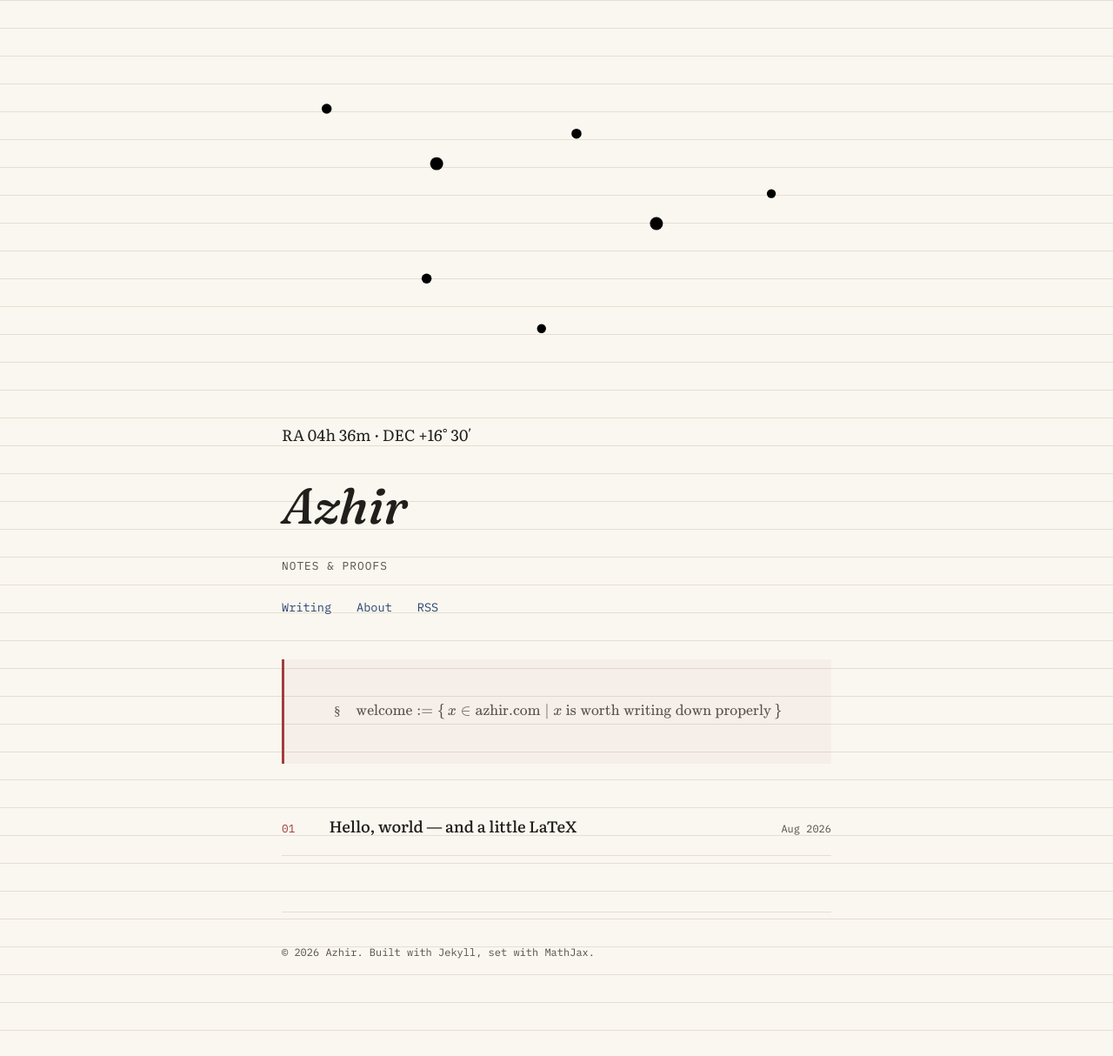
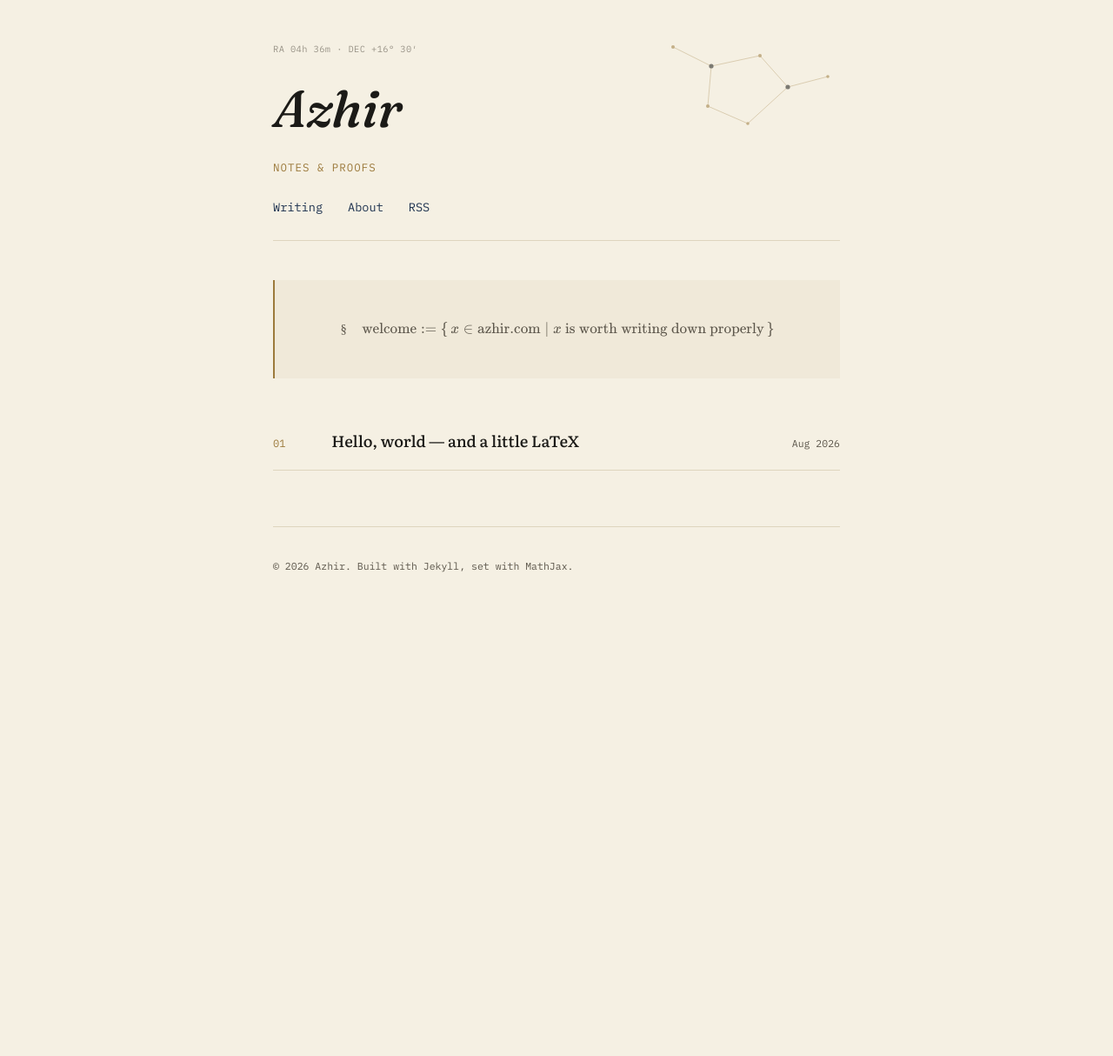
Before and after one commit to azhir/azhirmahmood_website, a Jekyll site: the page built from index.html, in a window 1280 px wide. Shown: the whole page at 87% size. Built offline with Jekyll 4.4.1, drawn with Linux system fonts in a browser that asks for light colours; after the commit the page ends 900 px from its top, so only the background shows below that.

Commit message:
Add redesigned styles and tagline

```diff
--- a/assets/css/style.scss
+++ b/assets/css/style.scss
@@ -1,27 +1,23 @@
 ---
 ---
-@import url('https://fonts.googleapis.com/css2?family=Fraunces:ital,opsz,wght@0,9..144,400;0,9..144,600;1,9..144,500&family=Literata:ital,opsz,wght@0,7..72,400;0,7..72,500;1,7..72,400&family=IBM+Plex+Mono:wght@400;500&display=swap');
+@import url('https://fonts.googleapis.com/css2?family=Fraunces:ital,opsz,wght@0,9..144,400;0,9..144,500;0,9..144,600;1,9..144,500&family=Literata:ital,opsz,wght@0,7..72,400;0,7..72,500;1,7..72,400&family=IBM+Plex+Mono:wght@400;500&display=swap');
 
 :root {
-  --paper: #FAF7F0;
-  --paper-line: #E4DFD1;
-  --ink: #211F1C;
-  --ink-soft: #55504A;
-  --blue: #2B4570;
-  --brick: #A13D3D;
-  --max-w: 680px;
+  --paper: #F5F0E3;
+  --paper-line: #DED5BE;
+  --ink: #1B1A17;
+  --ink-soft: #5C564B;
+  --brass: #9C7A3C;
+  --navy: #1F3350;
+  --max-w: 700px;
 }
 
 * { box-sizing: border-box; }
-
 html { -webkit-font-smoothing: antialiased; }
 
 body {
   margin: 0;
-  background:
-    linear-gradient(var(--paper-line) 1px, transparent 1px) 0 0 / 100% 2rem,
-    var(--paper);
-  background-attachment: local;
+  background: var(--paper);
   color: var(--ink);
   font-family: 'Literata', Georgia, serif;
   font-size: 18px;
@@ -29,93 +25,107 @@
 }
 
 @media (prefers-reduced-motion: no-preference) {
-  a, .post-item { transition: color .15s ease, border-color .15s ease; }
+  a, .post-item, .chart-dot { transition: color .15s ease, border-color .15s ease, opacity .3s ease; }
 }
 
 .wrap {
   max-width: var(--max-w);
   margin: 0 auto;
-  padding: 3.5rem 1.5rem 6rem;
+  padding: 3rem 1.5rem 6rem;
 }
 
-/* ---- Header / hero ---- */
+/* ---- Header / hero: star-chart signature ---- */
 .site-header {
-  margin-bottom: 3rem;
+  position: relative;
+  margin-bottom: 2.8rem;
+  padding-bottom: 1.6rem;
+  border-bottom: 1px solid var(--paper-line);
+}
+
+.chart-svg {
+  position: absolute;
+  top: -18px;
+  right: -10px;
+  width: 220px;
+  height: 140px;
+  opacity: 0.55;
+  pointer-events: none;
+}
+.chart-line { stroke: var(--brass); stroke-width: 1; opacity: 0.55; }
+.chart-dot { fill: var(--brass); }
+.chart-dot.bright { fill: var(--ink); }
+
+.coord-tick {
+  font-family: 'IBM Plex Mono', monospace;
+  font-size: 0.65rem;
+  letter-spacing: 0.04em;
+  color: var(--ink-soft);
+  opacity: 0.6;
+  margin: 0 0 0.6rem;
 }
 
 .site-title {
   font-family: 'Fraunces', Georgia, serif;
   font-style: italic;
   font-weight: 500;
-  font-size: clamp(2.6rem, 8vw, 3.6rem);
+  font-size: clamp(2.6rem, 8vw, 3.7rem);
   letter-spacing: -0.01em;
-  margin: 0 0 .15em;
+  margin: 0 0 .1em;
   color: var(--ink);
+  position: relative;
+  z-index: 1;
 }
-
 .site-title a { color: inherit; text-decoration: none; }
 
 .site-tagline {
   font-family: 'IBM Plex Mono', monospace;
-  font-size: 0.8rem;
+  font-size: 0.78rem;
   letter-spacing: 0.08em;
   text-transform: uppercase;
-  color: var(--ink-soft);
-  margin: 0 0 1.6rem;
+  color: var(--brass);
+  margin: 0 0 1.5rem;
 }
 
-.site-nav {
-  font-family: 'IBM Plex Mono', monospace;
-  font-size: 0.85rem;
-}
-
-.site-nav a {
-  color: var(--blue);
-  text-decoration: none;
-  margin-right: 1.3rem;
-}
-.site-nav a:hover { border-bottom: 1px solid var(--blue); }
+.site-nav { font-family: 'IBM Plex Mono', monospace; font-size: 0.85rem; }
+.site-nav a { color: var(--navy); text-decoration: none; margin-right: 1.3rem; padding-bottom: 2px; border-bottom: 1px solid transparent; }
+.site-nav a:hover { border-bottom-color: var(--navy); }
 
 .hero-mark {
-  margin: 2rem 0 2.5rem;
-  padding: 1.4rem 1.6rem;
-  border-left: 3px solid var(--brick);
-  background: rgba(161, 61, 61, 0.04);
+  margin: 2.2rem 0 2.5rem;
+  padding: 1.3rem 1.5rem;
+  border-left: 2px solid var(--brass);
+  background: rgba(156, 122, 60, 0.06);
   font-family: 'IBM Plex Mono', monospace;
-  font-size: 0.95rem;
+  font-size: 0.92rem;
   color: var(--ink-soft);
   overflow-x: auto;
 }
 
-/* ---- Post list ---- */
+/* ---- Post list: catalog style ---- */
 .post-list { list-style: none; margin: 0; padding: 0; }
 
 .post-item {
   display: flex;
   gap: 1rem;
-  padding: 1.1rem 0;
+  padding: 1.05rem 0;
   border-bottom: 1px solid var(--paper-line);
   align-items: baseline;
 }
 
 .post-num {
   font-family: 'IBM Plex Mono', monospace;
-  font-size: 0.8rem;
-  color: var(--brick);
+  font-size: 0.75rem;
+  color: var(--brass);
   flex-shrink: 0;
-  width: 2.4rem;
+  width: 3.2rem;
 }
 
-.post-item a {
-  color: var(--ink);
-  text-decoration: none;
-  font-weight: 500;
-}
-.post-item a:hover { color: var(--blue); }
+.post-item a { color: var(--ink); text-decoration: none; font-weight: 500; }
+.post-item a:hover { color: var(--navy); }
 
 .post-date {
   font-family: 'IBM Plex Mono', monospace;
-  font-size: 0.75rem;
+  font-size: 0.72rem;
   color: var(--ink-soft);
   margin-left: auto;
   white-space: nowrap;
@@ -126,16 +136,16 @@
 
 .post-eyebrow {
   font-family: 'IBM Plex Mono', monospace;
-  font-size: 0.75rem;
-  color: var(--brick);
-  letter-spacing: 0.06em;
+  font-size: 0.72rem;
+  color: var(--brass);
+  letter-spacing: 0.07em;
   text-transform: uppercase;
 }
 
 .post-title {
   font-family: 'Fraunces', Georgia, serif;
   font-weight: 600;
-  font-size: clamp(1.8rem, 6vw, 2.4rem);
+  font-size: clamp(1.8rem, 6vw, 2.5rem);
   margin: 0.3em 0 0.2em;
   line-height: 1.2;
 }
@@ -149,45 +159,37 @@
 
 .post-content p { margin: 1.1em 0; }
 
-.post-content code, .post-content pre {
-  font-family: 'IBM Plex Mono', monospace;
-  font-size: 0.85em;
-}
+.post-content code, .post-content pre { font-family: 'IBM Plex Mono', monospace; font-size: 0.85em; }
 
 .post-content pre {
-  background: #211F1C;
-  color: #FAF7F0;
+  background: var(--ink);
+  color: var(--paper);
   padding: 1rem 1.2rem;
   overflow-x: auto;
-  border-radius: 3px;
+  border-radius: 2px;
 }
-
 .post-content pre code { background: none; padding: 0; }
 .post-content :not(pre) > code {
-  background: rgba(43, 69, 112, 0.08);
+  background: rgba(31, 51, 80, 0.08);
   padding: 0.1em 0.35em;
-  border-radius: 3px;
+  border-radius: 2px;
 }
 
 .post-content blockquote {
   margin: 1.4em 0;
   padding-left: 1.1em;
-  border-left: 2px solid var(--blue);
+  border-left: 2px solid var(--navy);
   color: var(--ink-soft);
   font-style: italic;
 }
 
-/* MathJax display blocks get breathing room */
-mjx-container[display="true"] {
-  margin: 1.6em 0 !important;
-  overflow-x: auto;
-}
+mjx-container[display="true"] { margin: 1.6em 0 !important; overflow-x: auto; }
 
 /* ---- About page ---- */
 .about-photo-placeholder {
-  width: 88px; height: 88px;
+  width: 84px; height: 84px;
   border-radius: 50%;
-  background: var(--blue);
+  background: var(--navy);
   color: var(--paper);
   display: flex; align-items: center; justify-content: center;
   font-family: 'Fraunces', Georgia, serif;
@@ -202,17 +204,15 @@
   padding-top: 1.5rem;
   border-top: 1px solid var(--paper-line);
   font-family: 'IBM Plex Mono', monospace;
-  font-size: 0.75rem;
+  font-size: 0.72rem;
   color: var(--ink-soft);
 }
 
-a:focus-visible, button:focus-visible {
-  outline: 2px solid var(--blue);
-  outline-offset: 2px;
-}
+a:focus-visible, button:focus-visible { outline: 2px solid var(--navy); outline-offset: 2px; }
 
 @media (max-width: 480px) {
   body { font-size: 17px; }
   .wrap { padding: 2.2rem 1.2rem 4rem; }
   .post-date { display: none; }
+  .chart-svg { width: 140px; height: 90px; top: -10px; }
 }
```
